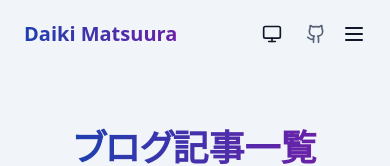
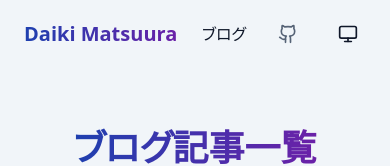
Before and after one commit to daikimatsura/portfolio, a Next.js app: page /blog in a window 390 px wide. Shown: the top 166 px of the page. Built offline with nearby package versions, Linux system fonts and the light colour scheme.

Commit message:
fix: mobile header

```diff
--- a/src/components/templates/Header/Header.tsx
+++ b/src/components/templates/Header/Header.tsx
@@ -14,7 +14,7 @@ import { cn } from "@/lib/utils";
  * ナビゲーションリンク、テーマトグル、モバイルメニューを含む
  */
 export const Header = () => {
-  const [isMenuOpen, setIsMenuOpen] = useState(false);
+  // const [isMenuOpen, setIsMenuOpen] = useState(false);
   const [scrolled, setScrolled] = useState(false);
   const pathname = usePathname();
   const isHomePage = pathname === "/";
@@ -128,7 +128,7 @@ export const Header = () => {
             </Link>
           </motion.div>
 
-          {/* モバイルメニューボタン */}
+          {/* モバイルメニューボタン
           <div className="lg:hidden flex items-center gap-4">
             <ThemeToggle />
             <Link
@@ -149,10 +149,10 @@ export const Header = () => {
                 {isMenuOpen ? <X /> : <Menu />}
               </motion.button>
             )}
-          </div>
+          </div> */}
 
           {/* デスクトップメニュー */}
-          <div className="hidden lg:flex items-center space-x-8">
+          <div className="flex items-center space-x-8">
             {renderNavItems()}
             {renderGlobalNavItems()}
 
@@ -182,7 +182,7 @@ export const Header = () => {
       </div>
 
       {/* モバイルメニュー */}
-      <AnimatePresence>
+      {/* <AnimatePresence>
         {isMenuOpen && (
           <motion.div
             initial={{ opacity: 0, height: 0 }}
@@ -249,7 +249,7 @@ export const Header = () => {
             </div>
           </motion.div>
         )}
-      </AnimatePresence>
+      </AnimatePresence> */}
     </motion.nav>
   );
 };
```
Also changed, not shown: 1 other file (tests, documents, lock files or other folders).
